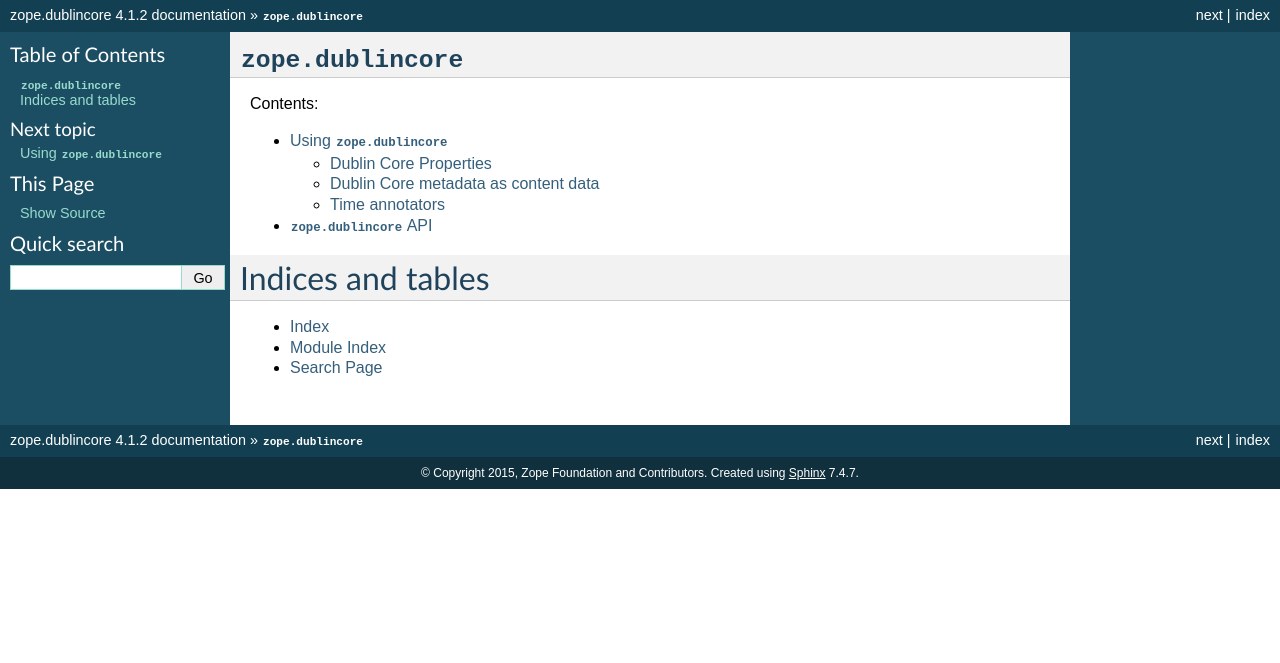
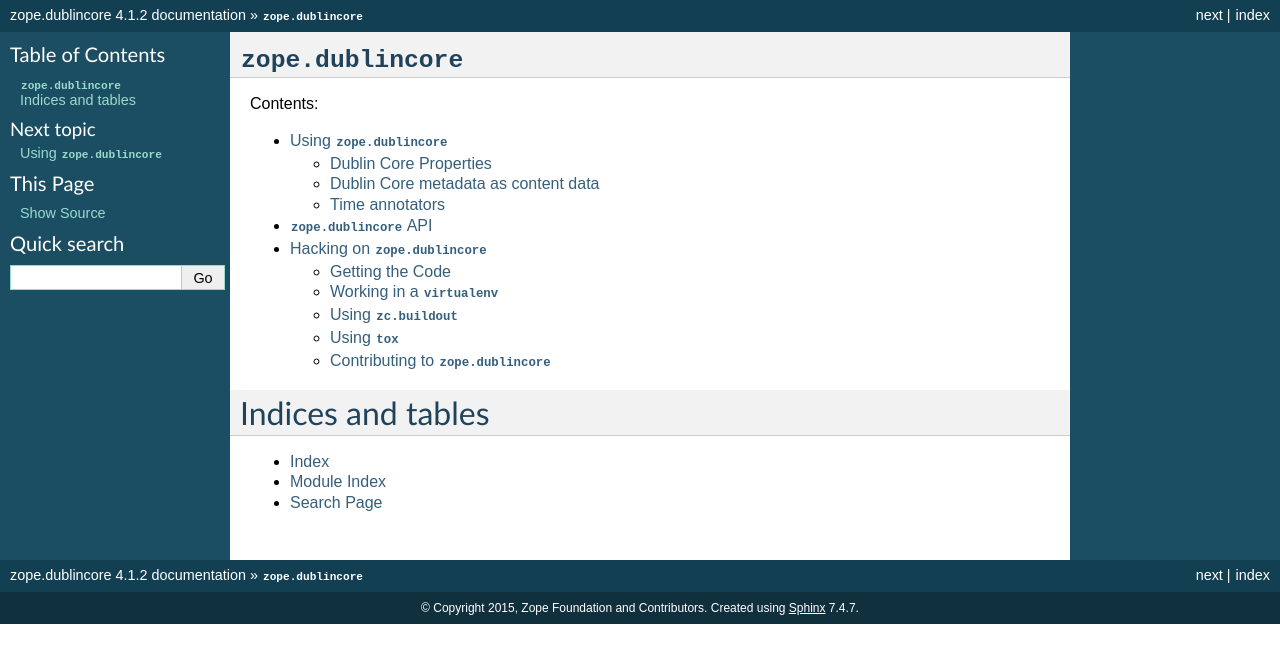
Before and after one commit to zopefoundation/zope.dublincore, a Sphinx documentation site: the page built from docs/index.rst, in a window 1280 px wide. Shown: the top 663 px of the page. Built offline with Sphinx 7.4.7, drawn with Linux system fonts in a browser that asks for light colours; some of the changed lines change nothing that is shown.

Commit message:
Add hacking docs.

```diff
--- /dev/null
+++ b/docs/hacking.rst
@@ -0,0 +1,300 @@
+Hacking on :mod:`zope.dublincore`
+=================================
+
+
+Getting the Code
+################
+
+The main repository for :mod:`zope.dublincore` is in the Zope Foundation
+Github repository:
+
+  https://github.com/zopefoundation/zope.dublincore
+
+You can get a read-only checkout from there:
+
+.. code-block:: sh
+
+   $ git clone https://github.com/zopefoundation/zope.dublincore.git
+
+or fork it and get a writeable checkout of your fork:
+
+.. code-block:: sh
+
+   $ git clone git@github.com/jrandom/zope.dublincore.git
+
+The project also mirrors the trunk from the Github repository as a
+Bazaar branch on Launchpad:
+
+https://code.launchpad.net/zope.dublincore
+
+You can branch the trunk from there using Bazaar:
+
+.. code-block:: sh
+
+   $ bzr branch lp:zope.dublincore
+
+
+Working in a ``virtualenv``
+###########################
+
+Installing
+----------
+
+If you use the ``virtualenv`` package to create lightweight Python
+development environments, you can run the tests using nothing more
+than the ``python`` binary in a virtualenv.  First, create a scratch
+environment:
+
+.. code-block:: sh
+
+   $ /path/to/virtualenv --no-site-packages /tmp/hack-zope.dublincore
+
+Next, get this package registered as a "development egg" in the
+environment:
+
+.. code-block:: sh
+
+   $ /tmp/hack-zope.dublincore/bin/python setup.py develop
+
+Running the tests
+-----------------
+
+Run the tests using the build-in ``setuptools`` testrunner:
+
+.. code-block:: sh
+
+   $ /tmp/hack-zope.dublincore/bin/python setup.py test
+   running test
+   ........
+   ----------------------------------------------------------------------
+   Ran 80 tests in 0.000s
+
+   OK
+
+If you have the :mod:`nose` package installed in the virtualenv, you can
+use its testrunner too:
+
+.. code-block:: sh
+
+   $ /tmp/hack-zope.dublincore/bin/easy_install nose
+   ...
+   $ /tmp/hack-zope.dublincore/bin/nosetests
+   .......
+   ----------------------------------------------------------------------
+   Ran 80 tests in 0.000s
+
+   OK
+
+If you have the :mod:`coverage` pacakge installed in the virtualenv,
+you can see how well the tests cover the code:
+
+.. code-block:: sh
+
+   $ /tmp/hack-zope.dublincore/bin/easy_install nose coverage
+   ...
+   $ /tmp/hack-zope.dublincore/bin/nosetests --with coverage
+   running nosetests
+   ......................................................................................
+   Name                                      Stmts   Miss  Cover   Missing
+   -----------------------------------------------------------------------
+   zope/dublincore.py                            0      0   100%
+   zope/dublincore/annotatableadapter.py        73     73   100%
+   zope/dublincore/browser.py                    0      0   100%
+   zope/dublincore/browser/metadataedit.py      21     21   100%
+   zope/dublincore/creatorannotator.py          24     24   100%
+   zope/dublincore/dcsv.py                      92     92   100%
+   zope/dublincore/dcterms.py                   65     65   100%
+   zope/dublincore/interfaces.py                72     72   100%
+   zope/dublincore/property.py                  66     66   100%
+   zope/dublincore/timeannotators.py            27     27   100%
+   zope/dublincore/xmlmetadata.py              173    173   100%
+   zope/dublincore/zopedublincore.py           198    !98   100%
+   -----------------------------------------------------------------------
+   TOTAL                                       811    811   100%
+   ----------------------------------------------------------------------
+   Ran 86 tests in 0.000s
+
+   OK
+
+
+Building the documentation
+--------------------------
+
+:mod:`zope.dublincore` uses the nifty :mod:`Sphinx` documentation system
+for building its docs.  Using the same virtualenv you set up to run the
+tests, you can build the docs:
+
+.. code-block:: sh
+
+   $ /tmp/hack-zope.dublincore/bin/easy_install Sphinx
+   ...
+   $ bin/sphinx-build -b html -d docs/_build/doctrees docs docs/_build/html
+   ...
+   build succeeded.
+
+You can also test the code snippets in the documentation:
+
+.. code-block:: sh
+
+   $ bin/sphinx-build -b doctest -d docs/_build/doctrees docs docs/_build/doctest
+   ...
+
+   Doctest summary
+   ===============
+      73 tests
+       0 failures in tests
+       0 failures in setup code
+   build succeeded.
+   Testing of doctests in the sources finished, look at the  \
+       results in _build/doctest/output.txt.
+
+
+Using :mod:`zc.buildout`
+########################
+
+Setting up the buildout
+-----------------------
+
+:mod:`zope.dublincore` ships with its own :file:`buildout.cfg` file and
+:file:`bootstrap.py` for setting up a development buildout:
+
+.. code-block:: sh
+
+   $ /path/to/python2.6 bootstrap.py
+   ...
+   Generated script '.../bin/buildout'
+   $ bin/buildout
+   Develop: '/home/jrandom/projects/Zope/BTK/dublincore/.'
+   ...
+   Generated script '.../bin/sphinx-quickstart'.
+   Generated script '.../bin/sphinx-build'.
+
+Running the tests
+-----------------
+
+Run the tests:
+
+.. code-block:: sh
+
+   $ bin/test --all
+   Running zope.testing.testrunner.layer.UnitTests tests:
+     Set up zope.testing.testrunner.layer.UnitTests in 0.000 seconds.
+     Ran 400 tests with 0 failures and 0 errors in 0.366 seconds.
+   Tearing down left over layers:
+     Tear down zope.testing.testrunner.layer.UnitTests in 0.000 seconds.
+
+
+Using :mod:`tox`
+################
+
+Running Tests on Multiple Python Versions
+-----------------------------------------
+
+`tox <http://tox.testrun.org/latest/>`_ is a Python-based test automation
+tool designed to run tests against multiple Python versions.  It creates
+a ``virtualenv`` for each configured version, installs the current package
+and configured dependencies into each ``virtualenv``, and then runs the
+configured commands.
+
+:mod:`zope.dublincore` configures the following :mod:`tox` environments via
+its ``tox.ini`` file:
+
+- The ``py26``, ``py27``, ``py33``, ``py34``, and ``pypy`` environments
+  builds a ``virtualenv`` with ``pypy``,
+  installs :mod:`zope.dublincore` and dependencies, and runs the tests
+  via ``python setup.py test -q``.
+
+- The ``coverage`` environment builds a ``virtualenv`` with ``python2.6``,
+  installs :mod:`zope.dublincore`, installs
+  :mod:`nose` and :mod:`coverage`, and runs ``nosetests`` with statement
+  coverage.
+
+- The ``docs`` environment builds a virtualenv with ``python2.6``, installs
+  :mod:`zope.dublincore`, installs ``Sphinx`` and
+  dependencies, and then builds the docs and exercises the doctest snippets.
+
+This example requires that you have a working ``python2.6`` on your path,
+as well as installing ``tox``:
+
+.. code-block:: sh
+
+   $ tox -e py26
+   GLOB sdist-make: .../zope.interface/setup.py
+   py26 sdist-reinst: .../zope.interface/.tox/dist/zope.interface-4.0.2dev.zip
+   py26 runtests: commands[0]
+   ..........
+   ----------------------------------------------------------------------
+   Ran 400 tests in 0.152s
+
+   OK
+   ___________________________________ summary ____________________________________
+   py26: commands succeeded
+   congratulations :)
+
+Running ``tox`` with no arguments runs all the configured environments,
+including building the docs and testing their snippets:
+
+.. code-block:: sh
+
+   $ tox
+   GLOB sdist-make: .../zope.interface/setup.py
+   py26 sdist-reinst: .../zope.interface/.tox/dist/zope.interface-4.0.2dev.zip
+   py26 runtests: commands[0]
+   ...
+   Doctest summary
+   ===============
+     73 tests
+      0 failures in tests
+      0 failures in setup code
+      0 failures in cleanup code
+   build succeeded.
+   ___________________________________ summary ____________________________________
+   py26: commands succeeded
+   py27: commands succeeded
+   py32: commands succeeded
+   pypy: commands succeeded
+   coverage: commands succeeded
+   docs: commands succeeded
+   congratulations :)
+
+
+Contributing to :mod:`zope.dublincore`
+######################################
+
+Submitting a Bug Report
+-----------------------
+
+:mod:`zope.dublincore` tracks its bugs on Github:
+
+  https://github.com/zopefoundation/zope.dublincore/issues
+
+Please submit bug reports and feature requests there.
+
+
+Sharing Your Changes
+--------------------
+
+.. note::
+
+   Please ensure that all tests are passing before you submit your code.
+   If possible, your submission should include new tests for new features
+   or bug fixes, although it is possible that you may have tested your
+   new code by updating existing tests.
+
+If have made a change you would like to share, the best route is to fork
+the Githb repository, check out your fork, make your changes on a branch
+in your fork, and push it.  You can then submit a pull request from your
+branch:
+
+  https://github.com/zopefoundation/zope.dublincore/pulls
+
+If you branched the code from Launchpad using Bazaar, you have another
+option:  you can "push" your branch to Launchpad:
+
+.. code-block:: sh
+
+   $ bzr push lp:~jrandom/zope.dublincore/cool_feature
+
+After pushing your branch, you can link it to a bug report on Launchpad,
+or request that the maintainers merge your branch using the Launchpad
+"merge request" feature.
--- a/docs/index.rst
+++ b/docs/index.rst
@@ -8,7 +8,7 @@
 
    narrative
    api
-
+   hacking
 
 
 Indices and tables
```
